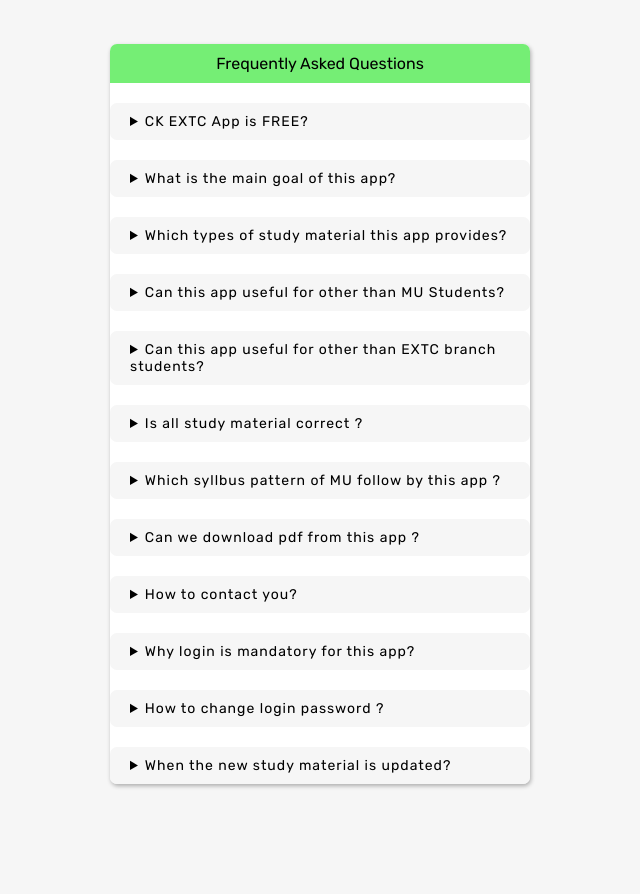
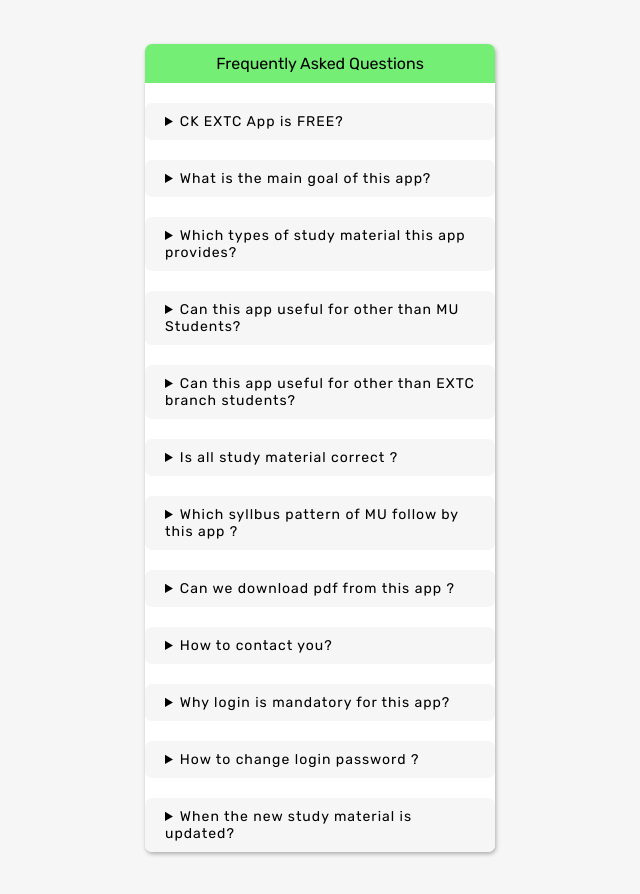
Before and after one commit to ckextc/faqs, a plain HTML site: page index.html in a window 1280 px wide. Shown: the whole page, without its empty margins (320-960 px from the left). Before the commit the page ends 828 px from the top, so only its background shows below. Drawn offline with Linux system fonts and the light colour scheme.

Commit message:
Update index.html

```diff
--- a/index.html
+++ b/index.html
@@ -69,7 +69,7 @@
 }
 
 .box{
-   width: 420px;
+   width: 350px;
    margin: 20px auto;
    background: #fff;
    border-radius: 7px;
```
